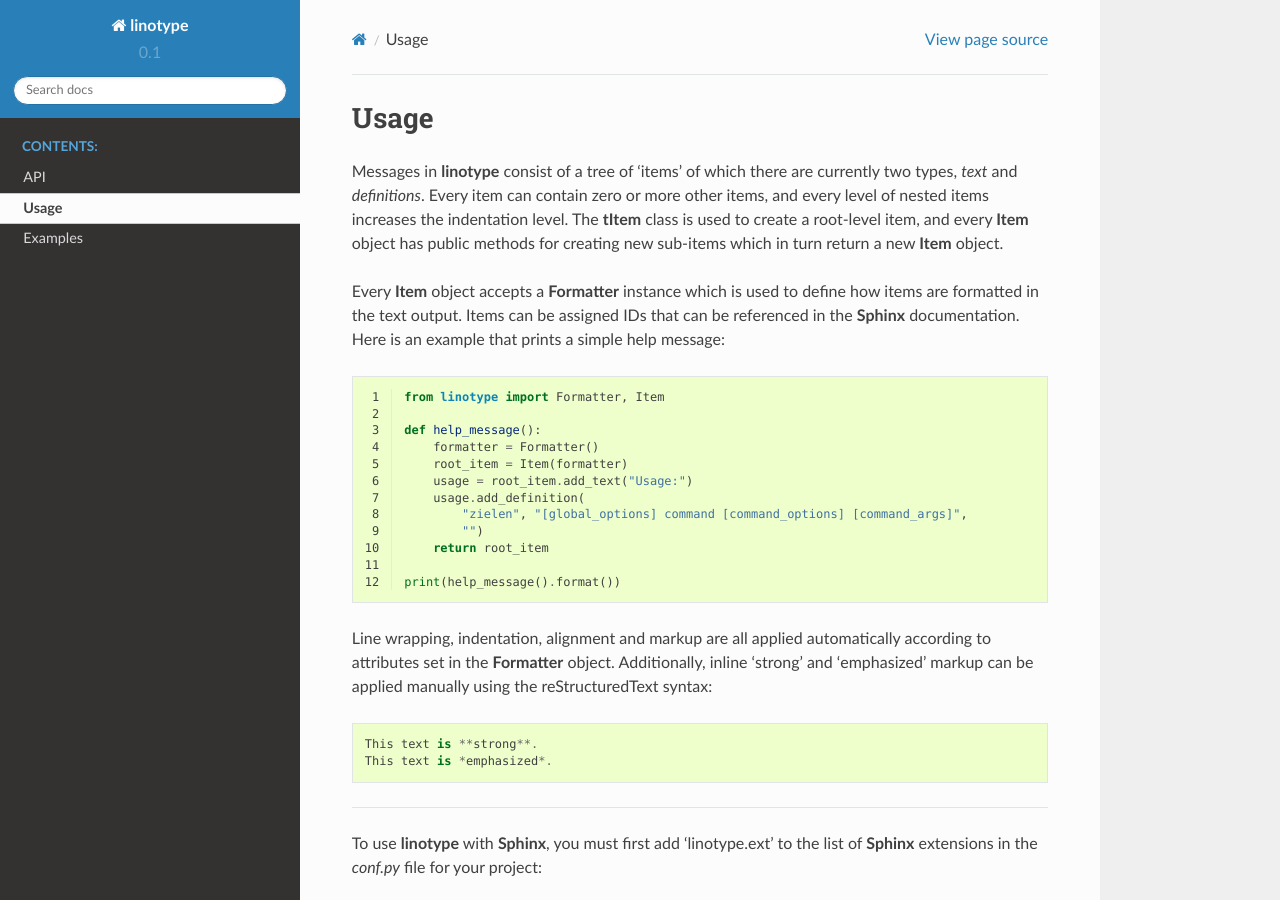
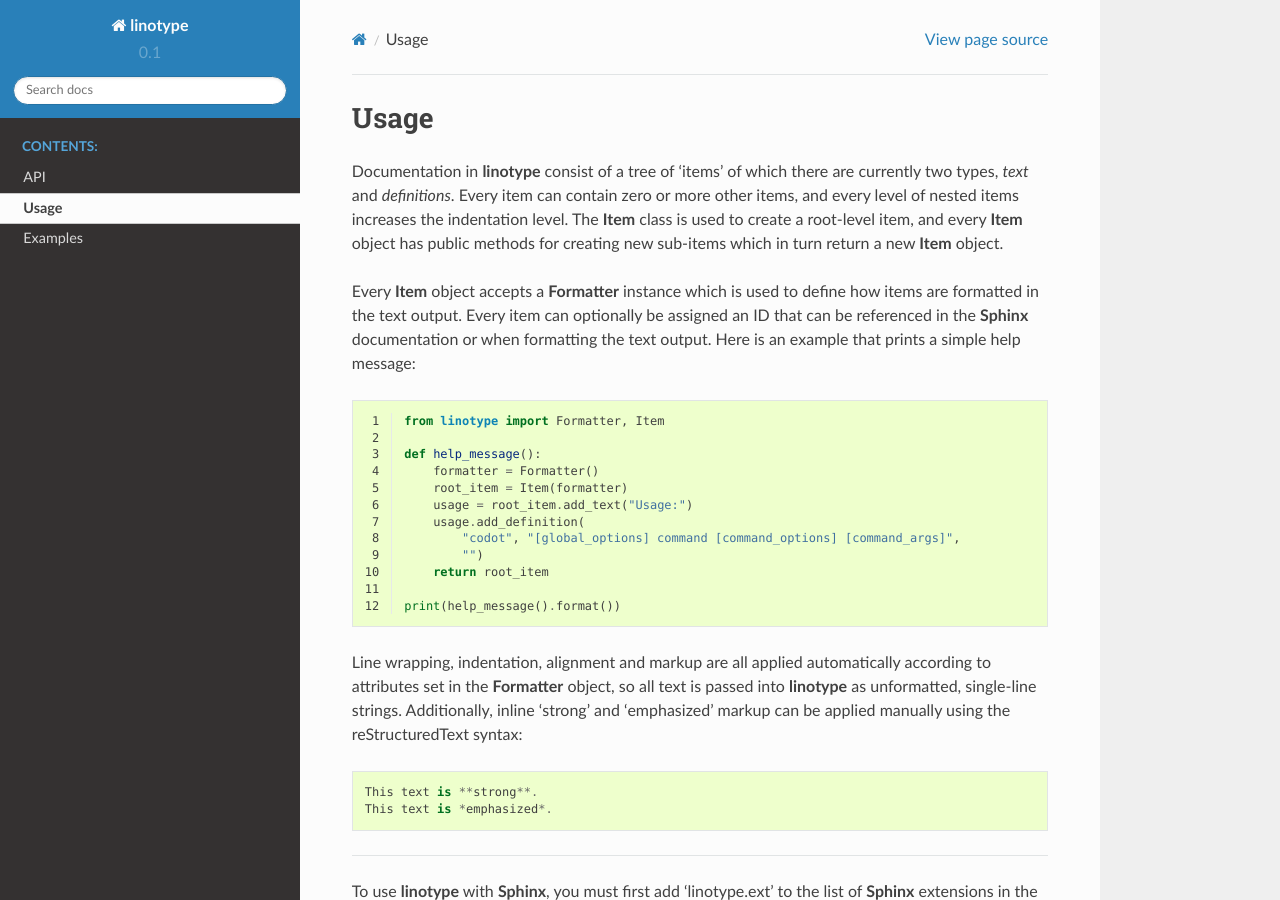
Before and after one commit to lostatc/linotype, a Sphinx documentation site: the page built from docs/usage.rst, in a window 1280 px wide and 900 px high. Built offline with Sphinx 7.4.7 and the Read the Docs theme 2.0.0, drawn with Linux system fonts in a browser that asks for light colours.

Commit message:
Add example to documentation

```diff
--- a/docs/usage.rst
+++ b/docs/usage.rst
@@ -1,16 +1,17 @@
 Usage
 =====
-Messages in **linotype** consist of a tree of 'items' of which there are
+Documentation in **linotype** consist of a tree of 'items' of which there are
 currently two types, *text* and *definitions*. Every item can contain zero or
 more other items, and every level of nested items increases the indentation
-level. The **tItem** class is used to create a root-level item, and every
+level. The **Item** class is used to create a root-level item, and every
 **Item** object has public methods for creating new sub-items which in turn
 return a new **Item** object.
 
 Every **Item** object accepts a **Formatter** instance which is used to define
-how items are formatted in the text output. Items can be assigned IDs that can
-be referenced in the **Sphinx** documentation. Here is an example that prints a
-simple help message:
+how items are formatted in the text output. Every item can optionally be
+assigned an ID that can be referenced in the **Sphinx** documentation or when
+formatting the text output. Here is an example that prints a simple help
+message:
 
 .. code-block:: python
     :linenos:
@@ -22,14 +23,15 @@
         root_item = Item(formatter)
         usage = root_item.add_text("Usage:")
         usage.add_definition(
-            "zielen", "[global_options] command [command_options] [command_args]",
+            "codot", "[global_options] command [command_options] [command_args]",
             "")
         return root_item
 
     print(help_message().format())
 
 Line wrapping, indentation, alignment and markup are all applied automatically
-according to attributes set in the **Formatter** object. Additionally, inline
+according to attributes set in the **Formatter** object, so all text is passed
+into **linotype** as unformatted, single-line strings. Additionally, inline
 'strong' and 'emphasized' markup can be applied manually using the
 reStructuredText syntax::
 
```
Also changed, not shown: docs/examples.rst (+19 -1 lines).
